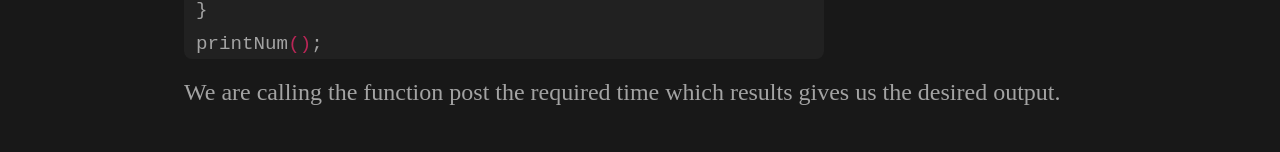
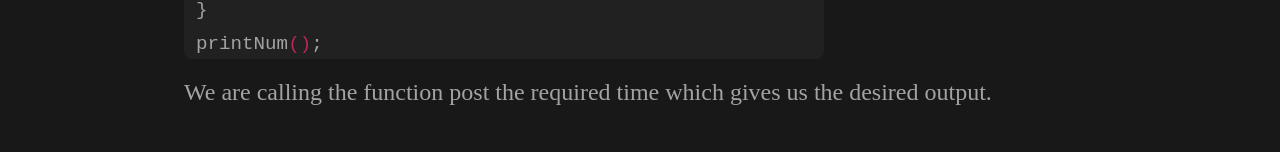
Before and after one commit to SoumyaSagnik/Blogs, a React (Create React App) app: page /js-interview in a window 1280 px wide. Shown: the part 800-952 px from the top of the page. Built offline with nearby package versions, Linux system fonts and the light colour scheme; a web font is replaced by a local one.

Commit message:
grammar mistake removed

```diff
--- a/src/Pages/JSInterview.js
+++ b/src/Pages/JSInterview.js
@@ -114,8 +114,8 @@ const JSInterview = () => {
           </div>
         </pre>
         <p className="space-bottom">
-          We are calling the function post the required time which results gives
-          us the desired output.
+          We are calling the function post the required time which gives us the
+          desired output.
         </p>
       </div>
     </motion.div>
```
